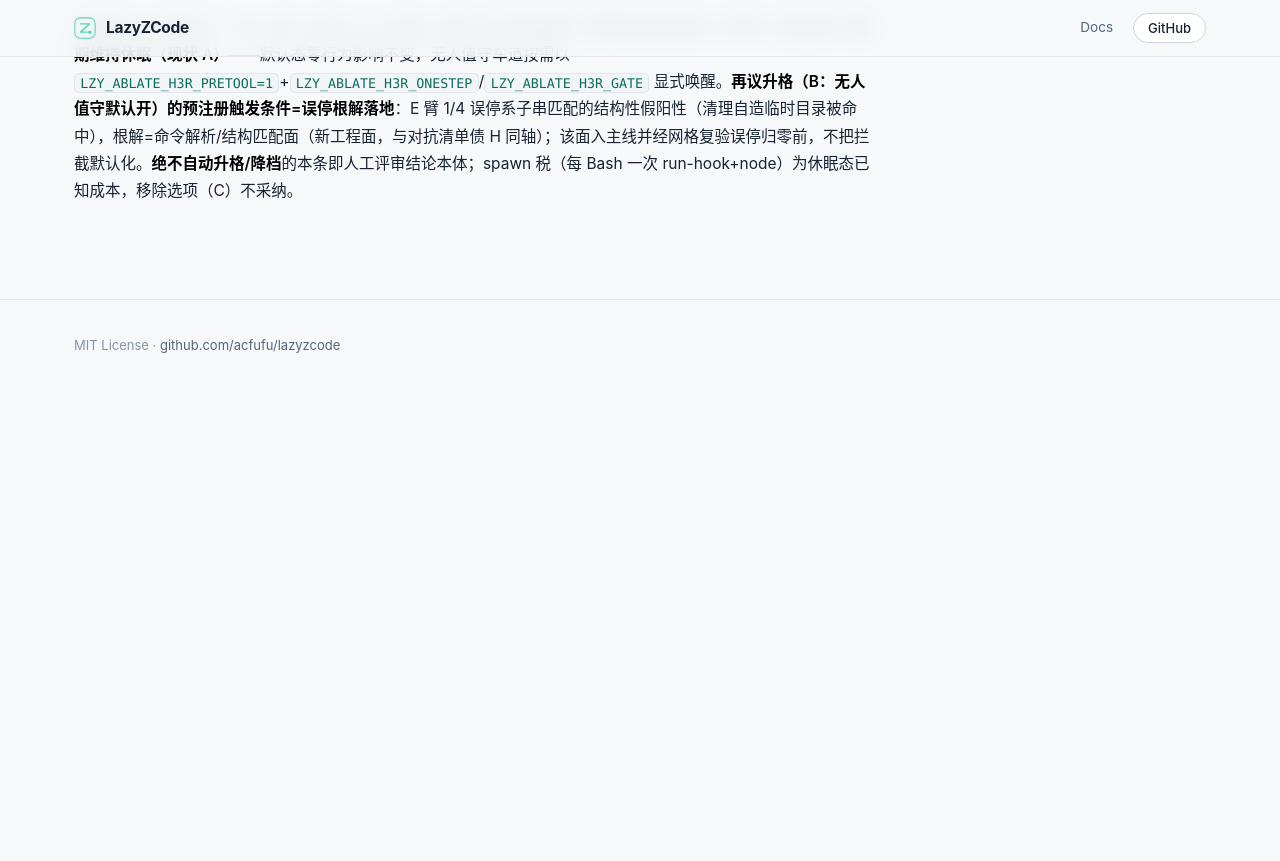
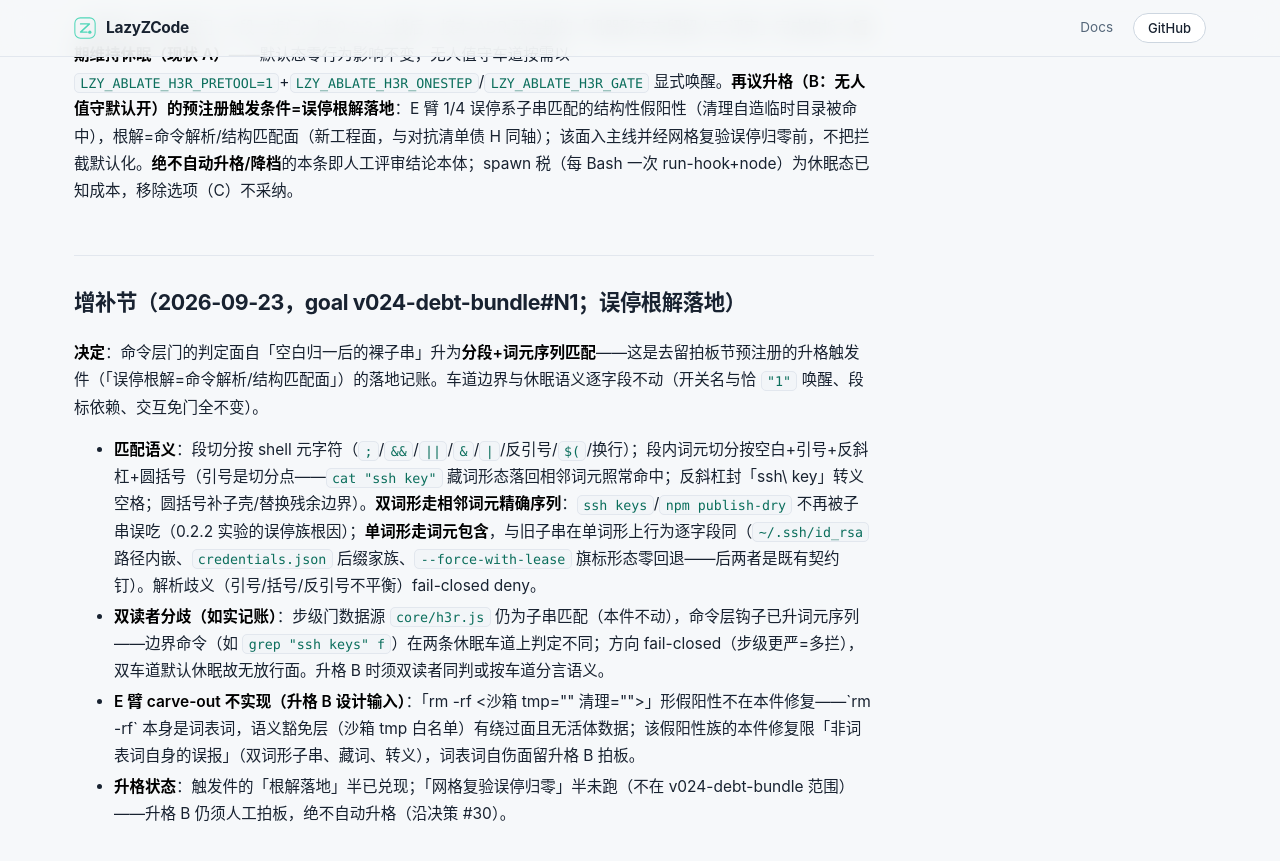
Before and after one commit to Acfufu/lazyzcode, a Jekyll site: the page built from docs/adr/0022-h3r-lane-boundary.md, in a window 1280 px wide and 900 px high, scrolled down 3355 px. Shown: the top 861 px of the window. Built offline with Jekyll 4.4.1, drawn with Linux system fonts in a browser that asks for light colours; our own code applies the rules of GitHub Pages for plain Markdown files; before the commit the page ends 3760 px from its top, so only the background shows below that.

Commit message:
docs(h3r): ADR-0022 增补节——误停根解落地记账+债 H 根解半同步（N1 边界记账）
匹配语义升级记录（双词精确/单词包含/藏词封堵/歧义 fail-closed）；双读者分歧
如实记账（core/h3r.js 步级仍子串，方向 fail-closed，升格 B 须同判）；E 臂
carve-out 不实现=升格 B 设计输入；升格触发件状态：根解落地半兑现、网格复验
未跑、升格仍须人工拍板。对抗清单债 H 行同步根解半记账（措辞轴收窄为语义级）。

Goal: v024-debt-bundle#N1

```diff
--- a/docs/adr/0022-h3r-lane-boundary.md
+++ b/docs/adr/0022-h3r-lane-boundary.md
@@ -66,3 +66,12 @@ H3R（高危步骤执行前的人权门，SOTA V3 门族）的**机器形态原
 ## 去留拍板（2026-09-23，v0.2.3 发布弧；决策 #30 的评审义务兑现）
 
 三原型件（命令层门+一段一步门）随 0.2.3 上线后，按本 ADR 预注册的「机器形态去留留人工评审」完成拍板：**短期维持休眠（现状 A）**——默认态零行为影响不变，无人值守车道按需以 `LZY_ABLATE_H3R_PRETOOL=1`+`LZY_ABLATE_H3R_ONESTEP`/`LZY_ABLATE_H3R_GATE` 显式唤醒。**再议升格（B：无人值守默认开）的预注册触发条件=误停根解落地**：E 臂 1/4 误停系子串匹配的结构性假阳性（清理自造临时目录被命中），根解=命令解析/结构匹配面（新工程面，与对抗清单债 H 同轴）；该面入主线并经网格复验误停归零前，不把拦截默认化。**绝不自动升格/降档**的本条即人工评审结论本体；spawn 税（每 Bash 一次 run-hook+node）为休眠态已知成本，移除选项（C）不采纳。
+
+## 增补节（2026-09-23，goal v024-debt-bundle#N1；误停根解落地）
+
+**决定**：命令层门的判定面自「空白归一后的裸子串」升为**分段+词元序列匹配**——这是去留拍板节预注册的升格触发件（「误停根解=命令解析/结构匹配面」）的落地记账。车道边界与休眠语义逐字段不动（开关名与恰 `"1"` 唤醒、段标依赖、交互免门全不变）。
+
+- **匹配语义**：段切分按 shell 元字符（`;`/`&&`/`||`/`&`/`|`/反引号/`$(`/换行）；段内词元切分按空白+引号+反斜杠+圆括号（引号是切分点——`cat "ssh key"` 藏词形态落回相邻词元照常命中；反斜杠封「ssh\ key」转义空格；圆括号补子壳/替换残余边界）。**双词形走相邻词元精确序列**：`ssh keys`/`npm publish-dry` 不再被子串误吃（0.2.2 实验的误停族根因）；**单词形走词元包含**，与旧子串在单词形上行为逐字段同（`~/.ssh/id_rsa` 路径内嵌、`credentials.json` 后缀家族、`--force-with-lease` 旗标形态零回退——后两者是既有契约钉）。解析歧义（引号/括号/反引号不平衡）fail-closed deny。
+- **双读者分歧（如实记账）**：步级门数据源 `core/h3r.js` 仍为子串匹配（本件不动），命令层钩子已升词元序列——边界命令（如 `grep "ssh keys" f`）在两条休眠车道上判定不同；方向 fail-closed（步级更严=多拦），双车道默认休眠故无放行面。升格 B 时须双读者同判或按车道分言语义。
+- **E 臂 carve-out 不实现（升格 B 设计输入）**：「rm -rf <沙箱 tmp 清理>」形假阳性不在本件修复——`rm -rf` 本身是词表词，语义豁免层（沙箱 tmp 白名单）有绕过面且无活体数据；该假阳性族的本件修复限「非词表词自身的误报」（双词形子串、藏词、转义），词表词自伤面留升格 B 拍板。
+- **升格状态**：触发件的「根解落地」半已兑现；「网格复验误停归零」半未跑（不在 v024-debt-bundle 范围）——升格 B 仍须人工拍板，绝不自动升格（沿决策 #30）。
```
Also changed, not shown: docs/research-adversarial-checklist.md (+1 -1 lines).
